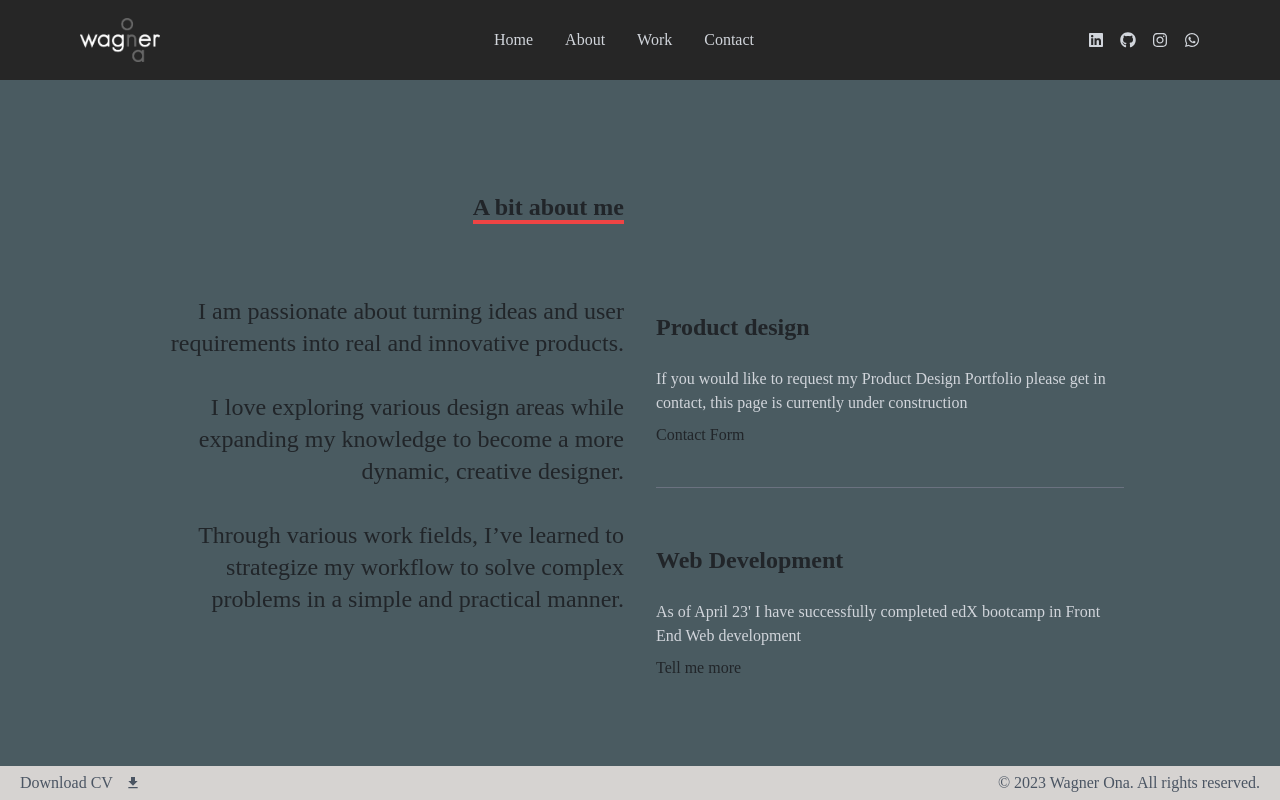
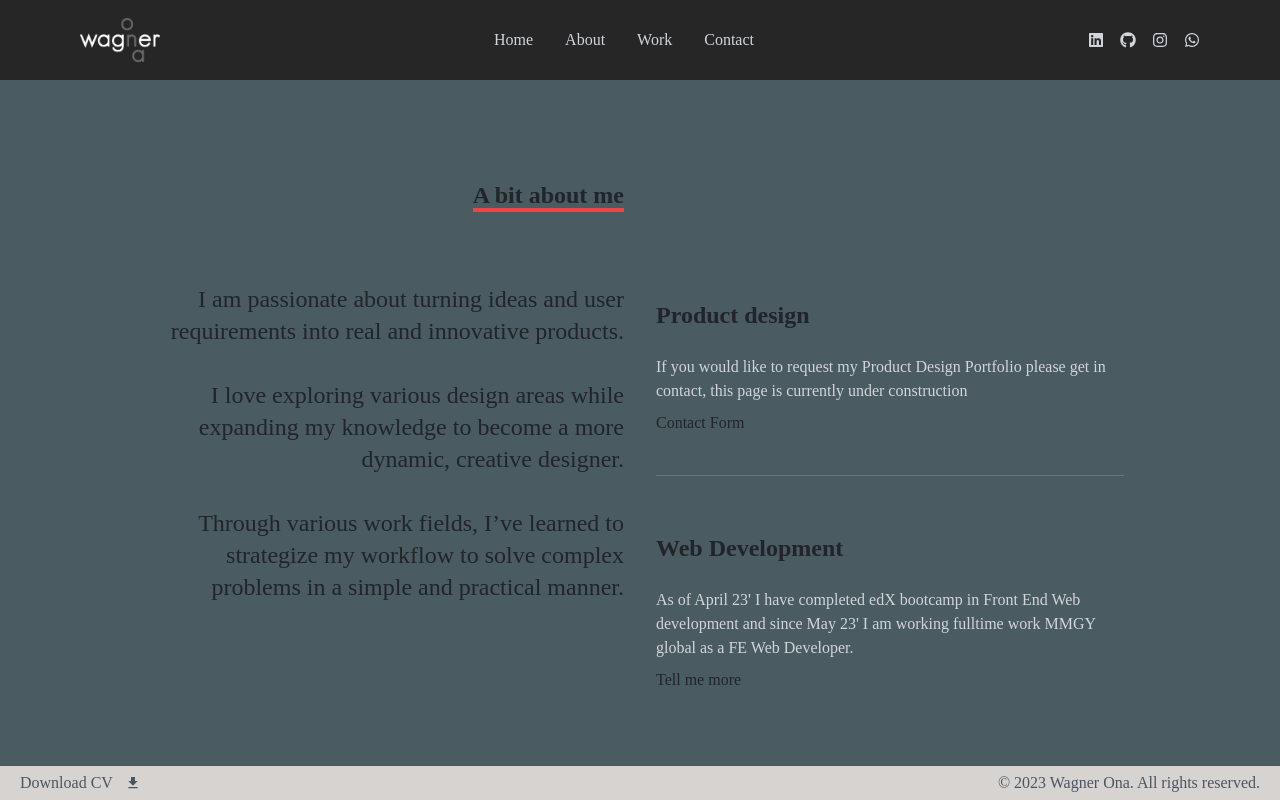
Before and after one commit to wagnerona/wagnerona-portfolio, a React (Create React App) app: page /about in a window 1280 px wide. Built offline with nearby package versions, Linux system fonts and the light colour scheme.

Commit message:
small changes to data

```diff
--- a/src/Data/devWork.json
+++ b/src/Data/devWork.json
@@ -28,13 +28,6 @@
     "code": "https://github.com/wagnerona/work-day-scheduler"
   },
   {
-    "id": 4,
-    "name": "Travel Companion (API)",
-    "image": "https://raw.githubusercontent.com/whydidIchoosephysics/Travel-Companion/preview-png/assets/Images/Home%20Preview.png",
-    "deploy": "https://whydidichoosephysics.github.io/Travel-Companion/",
-    "code": "https://github.com/whydidIchoosephysics/Travel-Companion/"
-  },
-  {
     "id": 5,
     "name": "JS code quiz",
     "image": "https://raw.githubusercontent.com/wagnerona/js-code-quiz/main/assets/gif/Test-png.png",
--- a/src/components/About.js
+++ b/src/components/About.js
@@ -36,9 +36,11 @@ const About = () => {
                         <div>
                             <p className='text-2xl  py-4 max-w-[700px] font-bold text-'>Web Development
                             </p>
-                            <p className='text-xl sm:text-base py-2 max-w-[700px] text-gray-300'>As of April 23' I have successfully completed edX bootcamp in Front End Web development </p>
+                            <p className='text-xl sm:text-base py-2 max-w-[700px] text-gray-300'>As of April 23' I have completed edX bootcamp in Front End Web development and since May 23' I am
+                             working fulltime work MMGY global as a FE Web Developer. </p>
                             <Link to='/webWork'>Tell me more</Link>
                         </div>
+
                     </div>
                 </div>
             </div>
```
Also changed, not shown: 1 other file (tests, documents, lock files or other folders).
